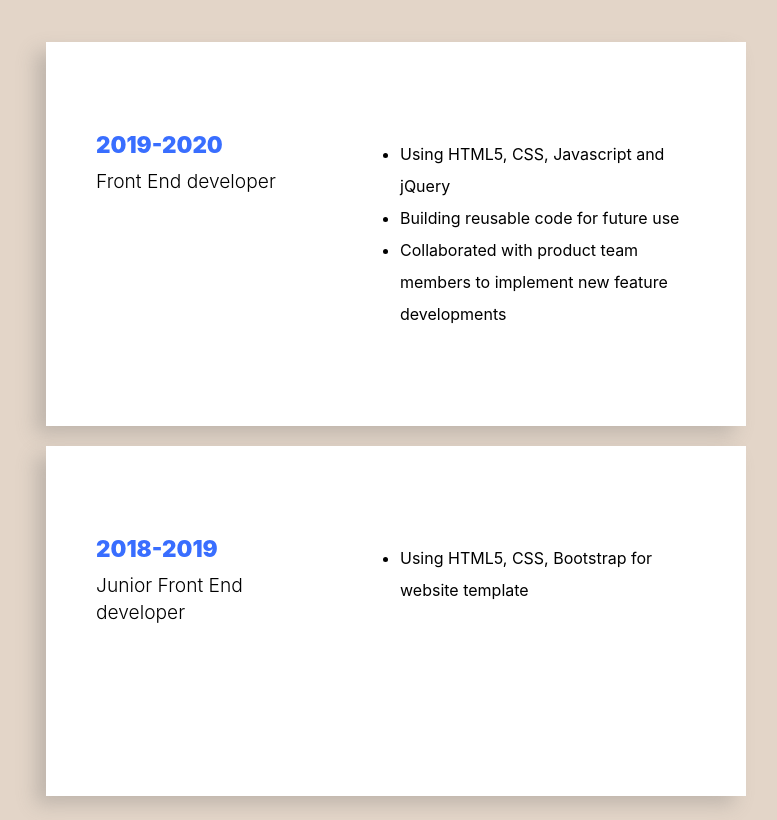
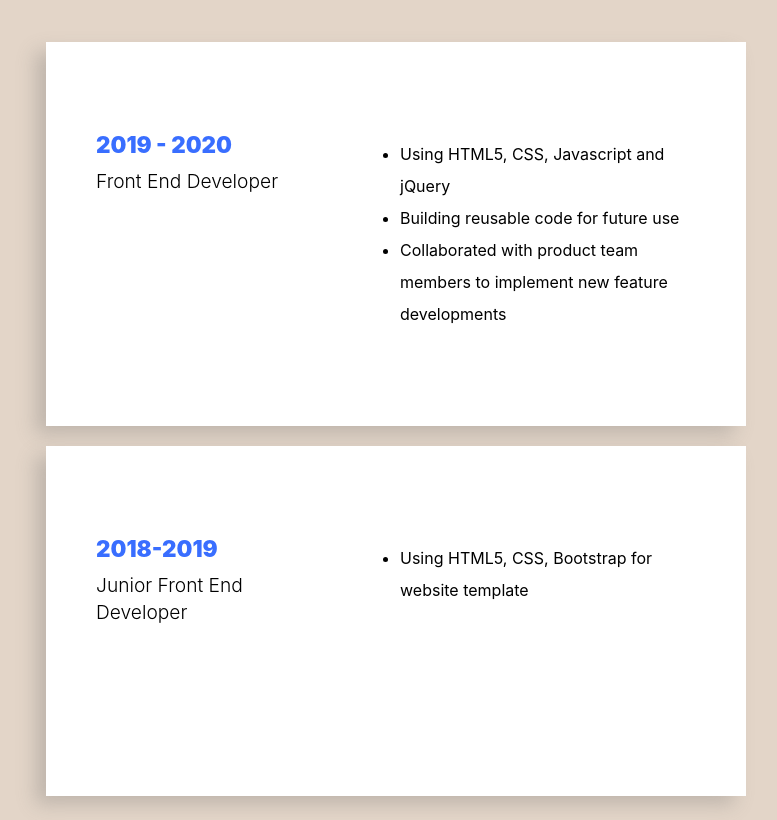
Before and after one commit to faraneh/Dream, a React (Create React App) app: page /resume in a window 1280 px wide. Shown: the part 444-1264 px from the top of the page, without its empty margins (244-1021 px from the left). Built offline with nearby package versions, Linux system fonts and the light colour scheme.

Commit message:
resume-bug fixing

```diff
--- a/src/components/resume/resume.jsx
+++ b/src/components/resume/resume.jsx
@@ -8,8 +8,8 @@ const resume = () => {
             <div className="resumeNextLine"><h2 className={"resumeSubTitle"} style={{margin: 0}}>Experience</h2><button className={'btn1'} style={{width: 200, fontSize: "0.9rem", padding: 0}}>DOWNLOAD CV</button></div>
             <div className="resumeBox experience">
                 <div className="experienceOne">
-                    <h2>2019-2020</h2>
-                    <h3>Front End developer</h3>
+                    <h2>2019 - 2020</h2>
+                    <h3>Front End Developer</h3>
                 </div>
                 <div className="experienceTwo">
                     <ul>
@@ -22,7 +22,7 @@ const resume = () => {
             <div className="resumeBox experience">
                 <div className="experienceOne">
                     <h2>2018-2019</h2>
-                    <h3>Junior Front End developer</h3>
+                    <h3>Junior Front End Developer</h3>
                 </div>
                 <div className="experienceTwo">
                     <ul>
```
